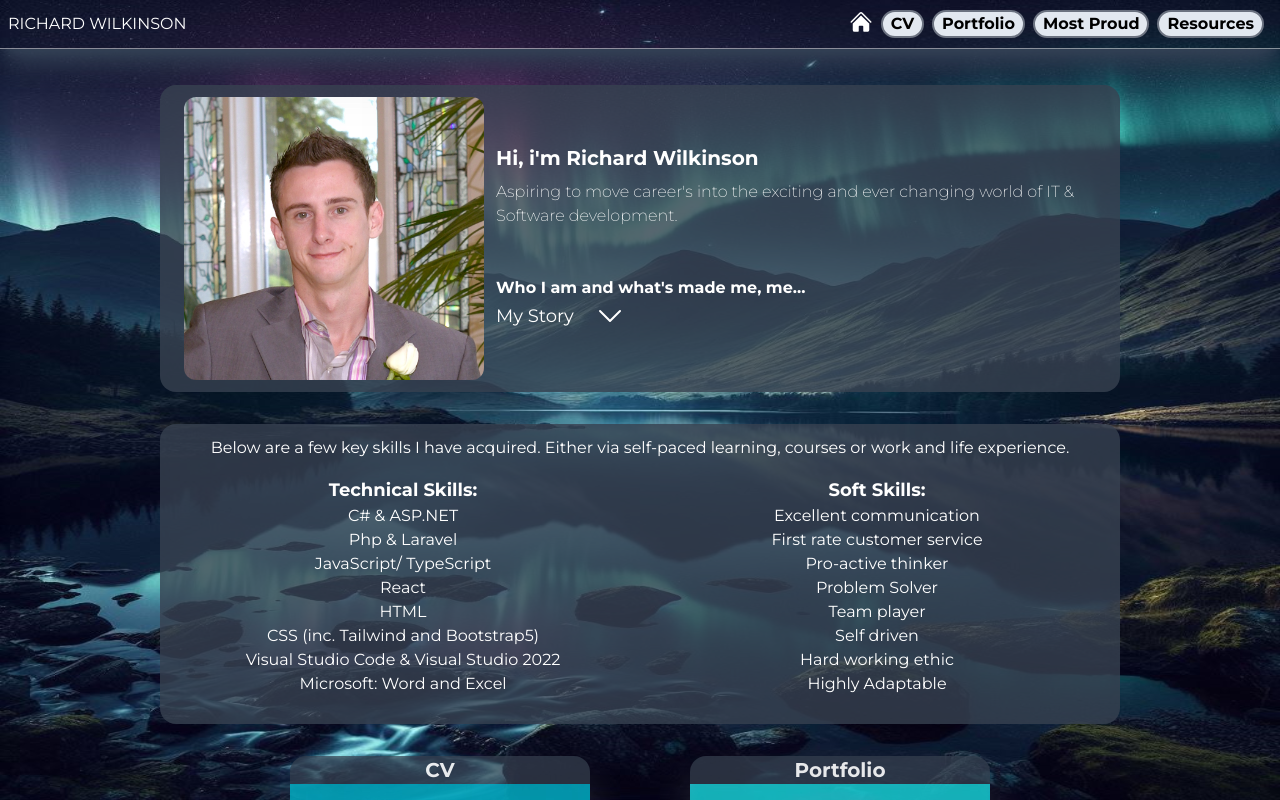
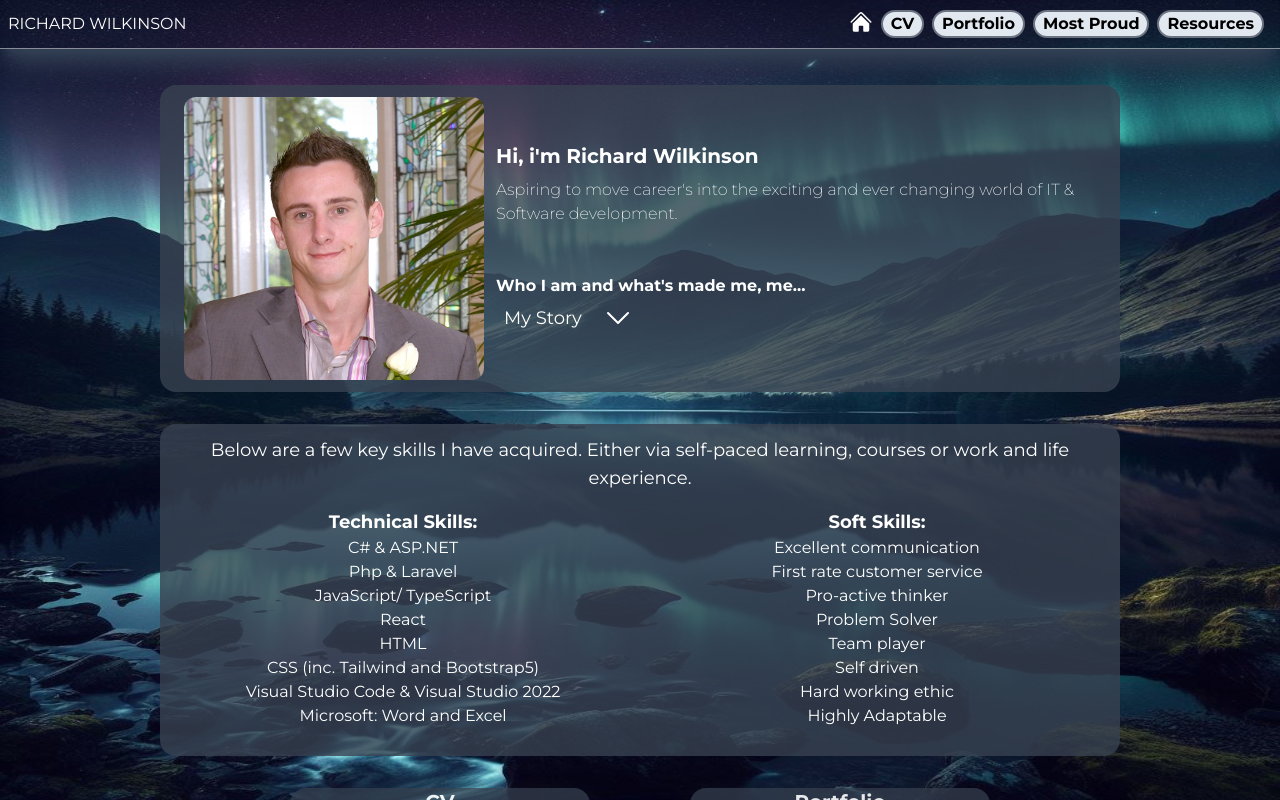
Before and after one commit to RichWilk1283/my-online-cv, a Next.js app: page / in a window 1280 px wide. Shown: the top 800 px of the page. Built offline with nearby package versions, Linux system fonts and the light colour scheme.

Commit message:
Updated some styling for mainpage/ profile and skills

```diff
--- a/components/AccordionItem.tsx
+++ b/components/AccordionItem.tsx
@@ -11,9 +11,9 @@ function AccordionItem({ title, content }: AccordionItemProps) {
   const [isOpen, setIsOpen] = useState(false);
 
   return (
-    <div className="overflow-hidden">
+    <div className="overflow-hidden mt-1">
       <button
-        className="flex items-center mx-auto md:mx-0 text-white"
+        className="flex pl-2 items-center text-white"
         onClick={() => setIsOpen(!isOpen)}
       >
         <span className="hover:text-blue-500 text-lg">{title}</span>
@@ -28,7 +28,7 @@ function AccordionItem({ title, content }: AccordionItemProps) {
           isOpen ? "max-h-screen" : "max-h-0"
         }`}
       >
-        <div className="p-3 text-white text-sm">{content}</div>
+        <div className="px-2 pb-3 text-white text-sm">{content}</div>
       </div>
     </div>
   );
--- a/components/mainpage/Skills.tsx
+++ b/components/mainpage/Skills.tsx
@@ -5,7 +5,7 @@ function Skills() {
     <div className="main-container">
       <section className="main-section">
         <div className="flex flex-col w-full">
-          <p className="text-center">
+          <p className="text-lg text-center">
             Below are a few key skills I have acquired. Either via self-paced
             learning, courses or work and life experience.
           </p>
```
